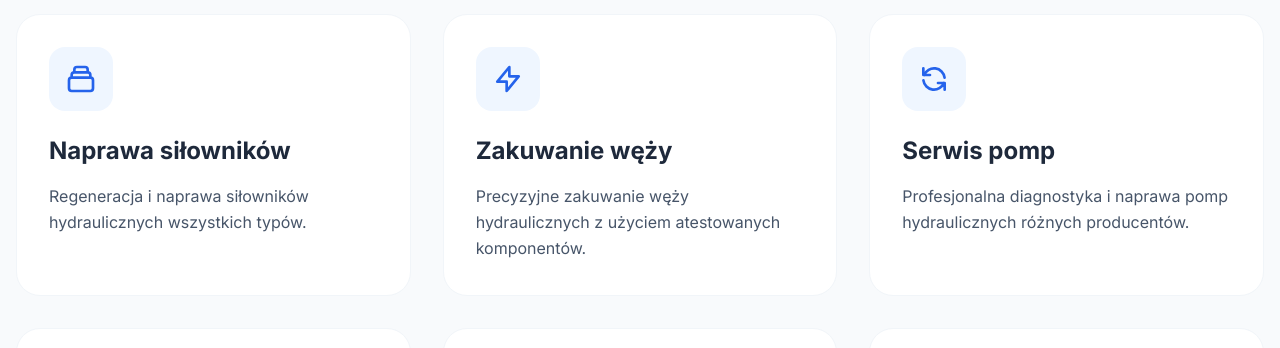
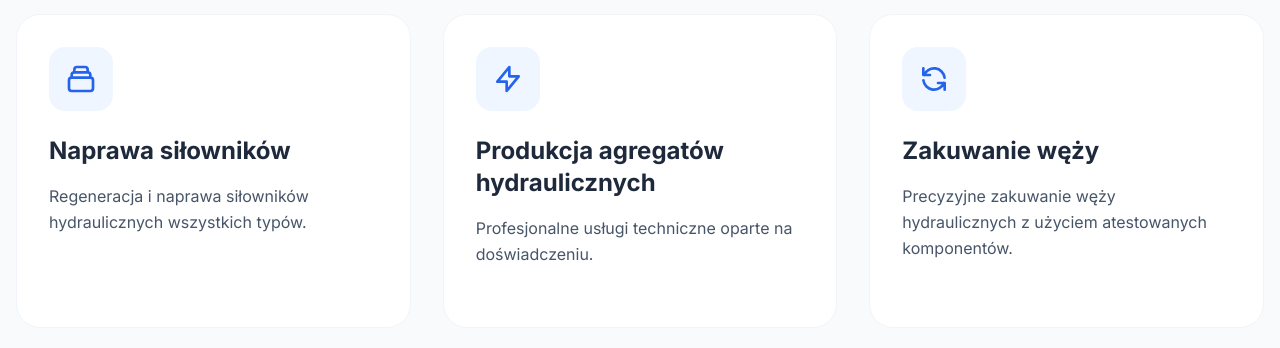
Before and after one commit to DawidCh-01/DanmarWebSite, a React (Vite) app: page / in a window 1280 px wide. Shown: the part 1120-1468 px from the top of the page. Built offline with nearby package versions, Linux system fonts and the light colour scheme; no server answers.

Commit message:
Update service titles and descriptions in Services.tsx

```diff
--- a/components/Services.tsx
+++ b/components/Services.tsx
@@ -3,9 +3,9 @@ import React, { useState, useEffect } from 'react';
 import { generateServiceDescription } from '../services/geminiService';
 
 const FALLBACKS: Record<string, string> = {
-  "Naprawa siłowników": "Profesjonalna regeneracja i naprawa siłowników hydraulicznych wszystkich typów, przywracająca pełną sprawność.",
+  "Produkcja i naprawa siłowników": "Profesjonalna produkcja nowych siłowników dla potrzeb klienta oraz naprawa siłowników hydraulicznych wszystkich typów, przywracająca pełną sprawność.",
+  "Produkcja agregatów hydraulicznych": "Projektujemy i produkujemy agregaty hydrauliczne oraz zajmujemy się profesjonalną regeneracją i naprawą użyanych.",
   "Zakuwanie węży": "Szybkie i precyzyjne zakuwanie węży wysokociśnieniowych z użyciem atestowanych końcówek i tulei.",
-  "Serwis pomp": "Diagnostyka i naprawa pomp hydraulicznych tłoczkowych, zębatych oraz łopatkowych renomowanych producentów.",
   "Diagnostyka maszyn": "Kompleksowe sprawdzanie ciśnień i przepływów w układach hydraulicznych bezpośrednio u klienta.",
   "Druk 3D": "Wytwarzanie prototypów, uszczelnień oraz nietypowych części z wytrzymałych polimerów technicznych.",
   "Sprzedaż komponentów": "Szeroki asortyment części: od rozdzielaczy i zaworów, po elementy złączne i uszczelnienia."
@@ -54,7 +54,7 @@ const Services: React.FC = () => {
       )
     },
     {
-      title: "Zakuwanie węży",
+      title: "Produkcja agregatów hydraulicznych",
       icon: (
         <svg className="w-8 h-8" fill="none" stroke="currentColor" viewBox="0 0 24 24">
           <path strokeLinecap="round" strokeLinejoin="round" strokeWidth="2" d="M13 10V3L4 14h7v7l9-11h-7z" />
@@ -62,7 +62,7 @@ const Services: React.FC = () => {
       )
     },
     {
-      title: "Serwis pomp",
+      title: "Zakuwanie węży",
       icon: (
         <svg className="w-8 h-8" fill="none" stroke="currentColor" viewBox="0 0 24 24">
           <path strokeLinecap="round" strokeLinejoin="round" strokeWidth="2" d="M4 4v5h.582m15.356 2A8.001 8.001 0 004.582 9m0 0H9m11 11v-5h-.581m0 0a8.003 8.003 0 01-15.357-2m15.357 2H15" />
```
